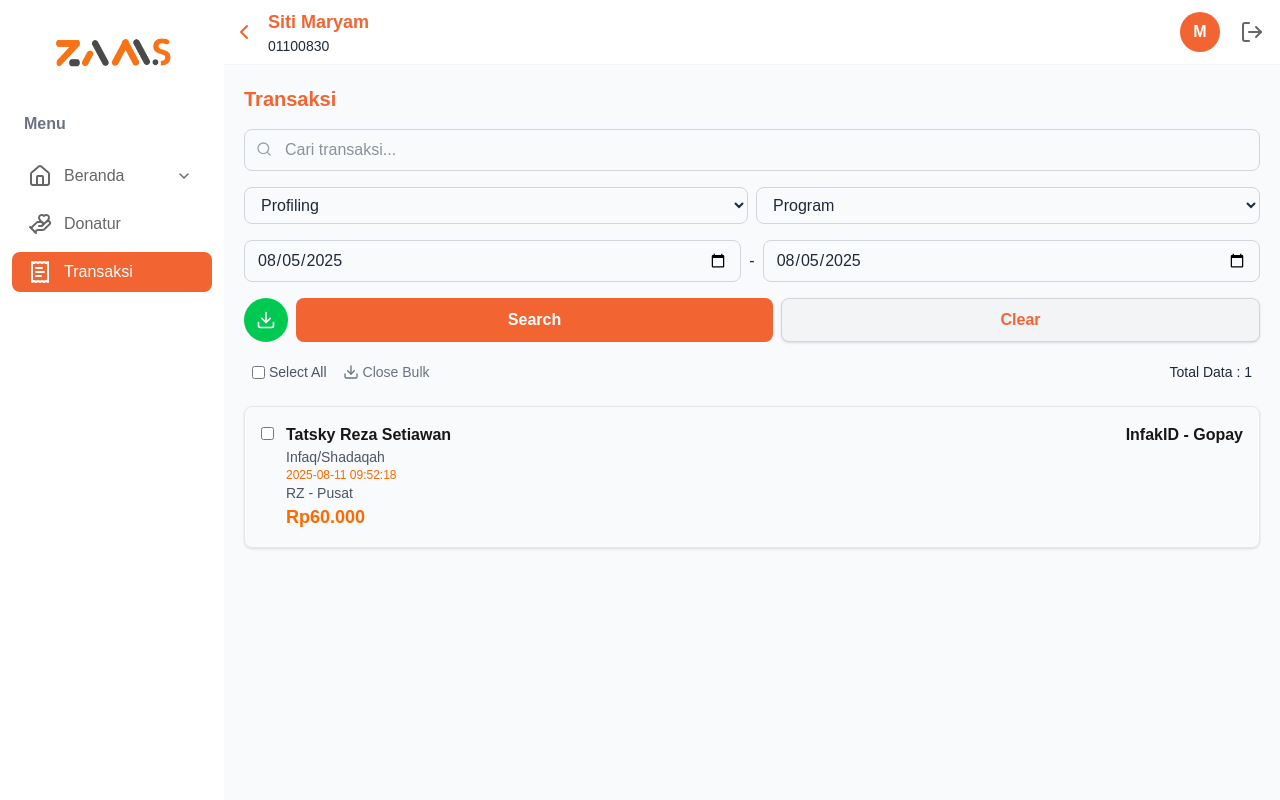
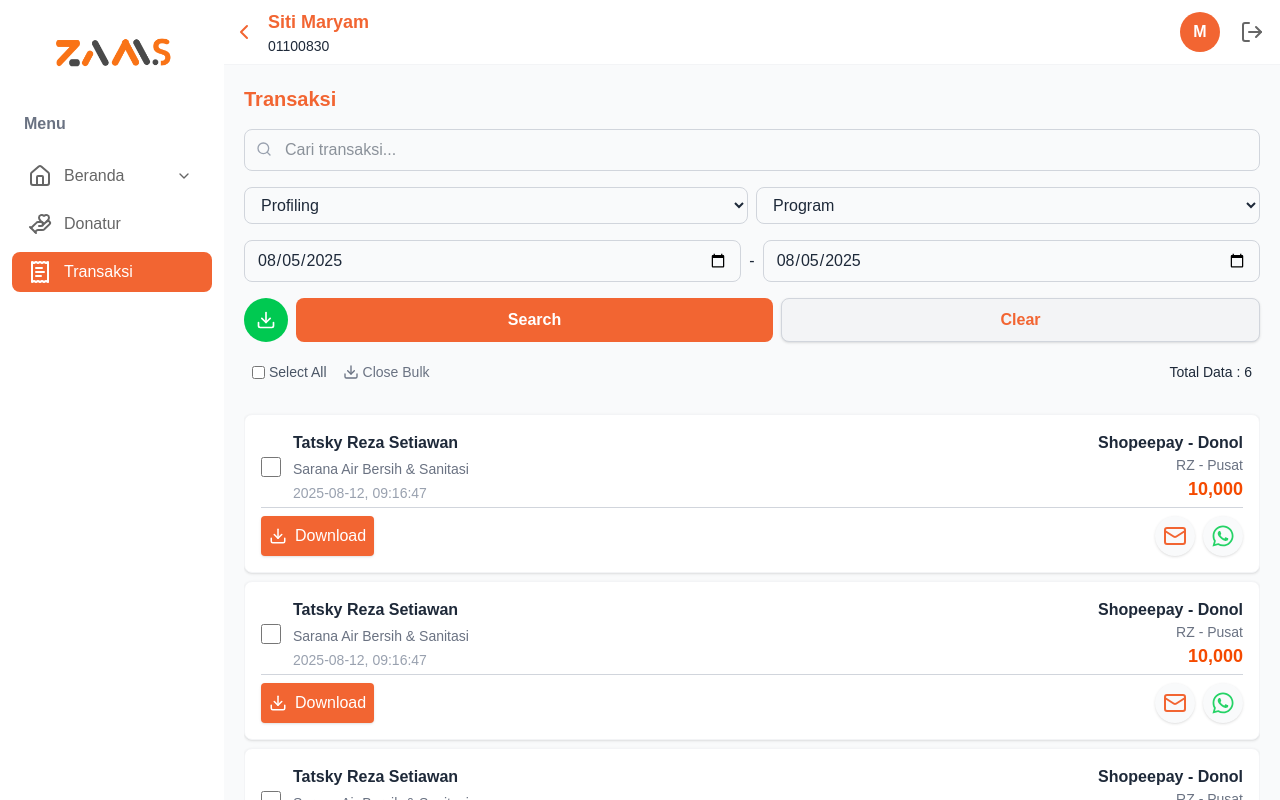
Before and after one commit to MuhammadRevy49/zams, a Next.js app: page /transaksi in a window 1280 px wide. Built offline with nearby package versions, Linux system fonts and the light colour scheme.

Commit message:
Bismillah: Updated Card Transaksi

```diff
--- a/app/donatur/page.jsx
+++ b/app/donatur/page.jsx
@@ -22,7 +22,10 @@ export default function DonaturPage() {
           { id: 1, name: "Ahmad Fauzi", kode: "011008301234", status: "Middle Spender, Full Engage,-", prospek: "Last Prospek: 08/08/2025", retail: "Retail, Loyal", total: 10000, tanggal: "2025-08-08", jenis: "Infaq/Shadaqah", respon: "closing" },
           { id: 2, name: "Ahmad Malik", kode: "011008301232", status: "Low Spender, Full Engage,-", prospek: "Last Prospek: 09/08/2025", retail: "Retail, Baru", total: 99000, tanggal: "2025-09-08", jenis: "Infaq/Shadaqah", respon: "closing" },
           { id: 3, name: "Muhammad Revy", kode: "01100830125", status: "High Spender, Full Engage,-", prospek: "Last Prospek: 10/08/2025", retail: "Retail, Retensi", total: 14000, tanggal: "2025-08-09", jenis: "Infaq/Shadaqah", respon: "closing" },
-          { id: 4, name: "Fauzy Achmad", kode: "01100830321", status: "Low Spender, Full Engage,-", prospek: "Last Prospek: 11/08/2025", retail: "Retail, Platinum", total: 25000, tanggal: "2025-08-07", jenis: "Infaq/Shadaqah", respon: "closing" },
+          { id: 5, name: "Fauzy Achmad", kode: "01100830321", status: "Low Spender, Full Engage,-", prospek: "Last Prospek: 11/08/2025", retail: "Retail, Platinum", total: 25000, tanggal: "2025-08-07", jenis: "Infaq/Shadaqah", respon: "closing" },
+          { id: 6, name: "Fauzy Editio", kode: "01100830321", status: "Low Spender, Full Engage,-", prospek: "Last Prospek: 11/08/2025", retail: "Retail, Platinum", total: 25000, tanggal: "2025-08-07", jenis: "Infaq/Shadaqah", respon: "closing" },
+          { id: 7, name: "Fauzy Rahmatio", kode: "01100830321", status: "Low Spender, Full Engage,-", prospek: "Last Prospek: 11/08/2025", retail: "Retail, Platinum", total: 25000, tanggal: "2025-08-07", jenis: "Infaq/Shadaqah", respon: "closing" },
+          { id: 8, name: "Fauzy Ganzae", kode: "01100830321", status: "Low Spender, Full Engage,-", prospek: "Last Prospek: 11/08/2025", retail: "Retail, Platinum", total: 25000, tanggal: "2025-08-07", jenis: "Infaq/Shadaqah", respon: "closing" },
         ];
         await new Promise((res) => setTimeout(res, 300));
         setDonaturList(dummy);
@@ -249,6 +252,8 @@ export default function DonaturPage() {
           <p className="text-gray-500">Belum ada data donatur</p>
         </div>
       ) : (
+        // Bungkus heula
+        <div className="mt-3 overflow-y-auto" style={{ maxHeight: "60vh" }}>
           <div className="grid grid-cols-1 md:grid-cols-1 gap-2 mt-3">
             {filteredDonatur.map((donatur, index) => {
               const isSelected = selectedItems.includes(donatur.id);
@@ -287,7 +292,7 @@ export default function DonaturPage() {
                       <p className="font-semibold text-[#F26532]">{donatur.retail}</p>
                     </div>
                     <div className="mt-2 flex flex-row items-center space-x-2">
-                      <div className="p-2 rounded-full bg-gray-50 text-[#F26532] shadow"><Mail/></div>
+                      <div className="p-2 rounded-full bg-gray-50 text-[#F26532] shadow"><Mail /></div>
                       <div className="p-2 rounded-full bg-gray-50 shadow"><FaWhatsapp size={24} color="#25D366" /></div>
                     </div>
                   </div>
@@ -295,6 +300,7 @@ export default function DonaturPage() {
               );
             })}
           </div>
+        </div>
       )}
     </div>
   );
--- a/app/transaksi/page.jsx
+++ b/app/transaksi/page.jsx
@@ -3,10 +3,13 @@
 import { useState } from "react";
 import { FiSearch, FiDownload } from "react-icons/fi";
 import { X } from "lucide-react";
+import { Download, Mail } from "lucide-react";
+import { FaWhatsapp } from "react-icons/fa";
 
 export default function TransaksiPage() {
   const [search, setSearch] = useState("");
   const [filter, setFilter] = useState("Profiling");
+  const [programFilter, setProgramFilter] = useState("Program");
   const [startDate, setStartDate] = useState("2025-08-05");
   const [endDate, setEndDate] = useState("2025-08-05");
   const [loading, setLoading] = useState(false);
@@ -14,21 +17,77 @@ export default function TransaksiPage() {
     {
       id: 1,
       nama: "Tatsky Reza Setiawan",
-      program: "Infaq/Shadaqah",
-      waktu: "2025-08-11 09:52:18",
-      metode: "InfakID - Gopay",
-      lokasi: "RZ - Pusat",
-      nominal: 60000,
+      kategori: "Sarana Air Bersih & Sanitasi",
+      date: "2025-08-12, 09:16:47",
+      jenis: "Shopeepay - Donol",
+      author: "RZ - Pusat",
+      jumlah: 10000,
+      checked: false,
+    },
+    {
+      id: 2,
+      nama: "Tatsky Reza Setiawan",
+      kategori: "Sarana Air Bersih & Sanitasi",
+      date: "2025-08-12, 09:16:47",
+      jenis: "Shopeepay - Donol",
+      author: "RZ - Pusat",
+      jumlah: 10000,
+      checked: false,
+    },
+    {
+      id: 3,
+      nama: "Tatsky Reza Setiawan",
+      kategori: "Sarana Air Bersih & Sanitasi",
+      date: "2025-08-12, 09:16:47",
+      jenis: "Shopeepay - Donol",
+      author: "RZ - Pusat",
+      jumlah: 10000,
+      checked: false,
+    },
+    {
+      id: 4,
+      nama: "Tatsky Reza Setiawan",
+      kategori: "Sarana Air Bersih & Sanitasi",
+      date: "2025-08-12, 09:16:47",
+      jenis: "Shopeepay - Donol",
+      author: "RZ - Pusat",
+      jumlah: 10000,
+      checked: false,
+    },
+    {
+      id: 5,
+      nama: "Tatsky Reza Setiawan",
+      kategori: "Sarana Air Bersih & Sanitasi",
+      date: "2025-08-12, 09:16:47",
+      jenis: "Shopeepay - Donol",
+      author: "RZ - Pusat",
+      jumlah: 10000,
+      checked: false,
+    },
+    {
+      id: 6,
+      nama: "Tatsky Reza Setiawan",
+      kategori: "Sarana Air Bersih & Sanitasi",
+      date: "2025-08-12, 09:16:47",
+      jenis: "Shopeepay - Donol",
+      author: "RZ - Pusat",
+      jumlah: 10000,
       checked: false,
     },
   ]);
 
   const [selectAll, setSelectAll] = useState(false);
+  const [selectedItems, setSelectedItems] = useState([]);
+
+  // Filter data sesuai search
+  const filteredDonatur = data.filter((d) =>
+    d.nama.toLowerCase().includes(search.toLowerCase())
+  );
 
   const handleSearch = () => {
     setLoading(true);
     setTimeout(() => {
-      setData((prev) => prev); // nanti ganti dengan API call
+      // Nanti ganti dengan API call
       setLoading(false);
     }, 1500);
   };
@@ -36,24 +95,23 @@ export default function TransaksiPage() {
   const handleClear = () => {
     setSearch("");
     setFilter("Profiling");
+    setProgramFilter("Program");
     setStartDate("");
     setEndDate("");
     setData([]);
+    setSelectedItems([]);
+    setSelectAll(false);
   };
 
   const toggleSelectAll = () => {
     const newValue = !selectAll;
     setSelectAll(newValue);
-    setData((prev) =>
-      prev.map((item) => ({ ...item, checked: newValue }))
-    );
+    setSelectedItems(newValue ? data.map((item) => item.id) : []);
   };
 
-  const toggleCheckbox = (id) => {
-    setData((prev) =>
-      prev.map((item) =>
-        item.id === id ? { ...item, checked: !item.checked } : item
-      )
+  const toggleSelect = (id) => {
+    setSelectedItems((prev) =>
+      prev.includes(id) ? prev.filter((item) => item !== id) : [...prev, id]
     );
   };
 
@@ -95,8 +153,8 @@ export default function TransaksiPage() {
           <option value="Refund">Refund</option>
         </select>
         <select
-          value={filter}
-          onChange={(e) => setFilter(e.target.value)}
+          value={programFilter}
+          onChange={(e) => setProgramFilter(e.target.value)}
           className="flex-1 text-gray-800 min-w-[150px] border border-gray-300 rounded-lg px-3 py-2 focus:ring-2 focus:ring-orange-300 focus:outline-none transition-all"
         >
           <option value="Program">Program</option>
@@ -161,50 +219,70 @@ export default function TransaksiPage() {
         </p>
       </div>
 
-      {/* Loader / Data */}
-      {loading ? (
-        <div className="flex flex-col items-center justify-center mt-20 text-center">
-          <div className="animate-spin rounded-full h-10 w-10 border-b-2 border-[#F26532] mb-4"></div>
-          <p className="text-gray-500">Menghitung Data...</p>
-        </div>
-      ) : data.length === 0 ? (
+      {/* Data */}
+      {filteredDonatur.length === 0 ? (
         <div className="flex flex-col items-center justify-center mt-20 text-center">
           <img
             src="https://cdn-icons-png.flaticon.com/512/7486/7486740.png"
             alt="No data"
             className="w-32 h-32 mb-4 opacity-70"
           />
-          <p className="text-gray-500">Tidak ada data transaksi</p>
+          <p className="text-gray-500">Data transaksi tidak ada.</p>
         </div>
       ) : (
-        <div className="mt-4 flex flex-col gap-3">
-          {data.map((item) => (
+        <div className="mt-3 overflow-y-auto" style={{ maxHeight: "60vh" }}>
+          <div className="grid grid-cols-1 md:grid-cols-1 gap-2 mt-3">
+            {filteredDonatur.map((donatur, index) => {
+              const isSelected = selectedItems.includes(donatur.id);
+              return (
                 <div
-              key={item.id}
-              className={`flex items-start gap-3 p-4 rounded-lg border ${
-                item.checked ? "border-orange-400 bg-orange-50" : "border-gray-200"
-              } shadow-sm`}
+                  key={index}
+                  className={`bg-white shadow rounded-lg p-4 flex flex-col transition-all hover:bg-orange-50 hover:cursor-pointer ${
+                    isSelected
+                      ? "border border-[#F26532] shadow-lg"
+                      : "border border-gray-100"
+                  }`}
                 >
+                  <div className="flex flex-row justify-between w-full">
+                    <div className="flex items-center gap-3">
                       <input
                         type="checkbox"
-                checked={item.checked}
-                onChange={() => toggleCheckbox(item.id)}
-                className="mt-1"
+                        checked={isSelected}
+                        onChange={() => toggleSelect(donatur.id)}
+                        className="w-5 h-5 accent-[#F26532] cursor-pointer"
                       />
-              <div className="flex-1">
-                <div className="flex justify-between">
-                  <p className="font-bold">{item.nama}</p>
-                  <p className="font-bold">{item.metode}</p>
-                </div>
-                <p className="text-sm text-gray-600">{item.program}</p>
-                <p className="text-xs text-orange-500">{item.waktu}</p>
-                <p className="text-sm text-gray-600">{item.lokasi}</p>
-                <p className="text-lg font-bold text-orange-500">
-                  Rp{item.nominal.toLocaleString("id-ID")}
-                </p>
+                      <div className="text-left space-y-1">
+                        <h2 className="font-bold text-gray-800">{donatur.nama}</h2>
+                        <p className="text-sm text-gray-500">{donatur.kategori}</p>
+                        <p className="text-sm text-gray-400">{donatur.date}</p>
                       </div>
                     </div>
-          ))}
+                    <div>
+                      <p className="text-right text-gray-800 font-semibold">{donatur.jenis}</p>
+                      <p className="text-right text-sm text-gray-500">{donatur.author}</p>
+                      <p className="text-right text-lg text-orange-600 font-semibold">{donatur.jumlah.toLocaleString()}</p>
+                    </div>
+                  </div>
+                  <div className="border-t border-gray-300 mt-1 flex flex-row justify-between">
+                    <div className="flex flex-row items-center mt-2">
+                      <button className="p-2 flex items-center rounded bg-[#F26532] shadow text-white mr-2 hover:opacity-50 transition-all hover:cursor-pointer">
+                        <Download className="mr-2" size={18}/>Download
+                      </button>
+                      <p className="font-semibold text-[#F26532]">{donatur.retail}</p>
+                    </div>
+                    <div className="mt-2 flex flex-row items-center space-x-2">
+                      <div className="p-2 rounded-full bg-gray-50 text-[#F26532] shadow hover:cursor-pointer hover:opacity-50 transition-all">
+                        <Mail />
+                      </div>
+                      <div className="p-2 rounded-full bg-gray-50 shadow hover:cursor-pointer hover:opacity-50 transition-all">
+                        <FaWhatsapp size={24} color="#25D366" />
+                      </div>
+                    </div>
+                  </div>
+                </div>
+              );
+            })}
+          </div>
         </div>
       )}
     </div>
```
Lines whose indentation alone changed are shown as unchanged.
